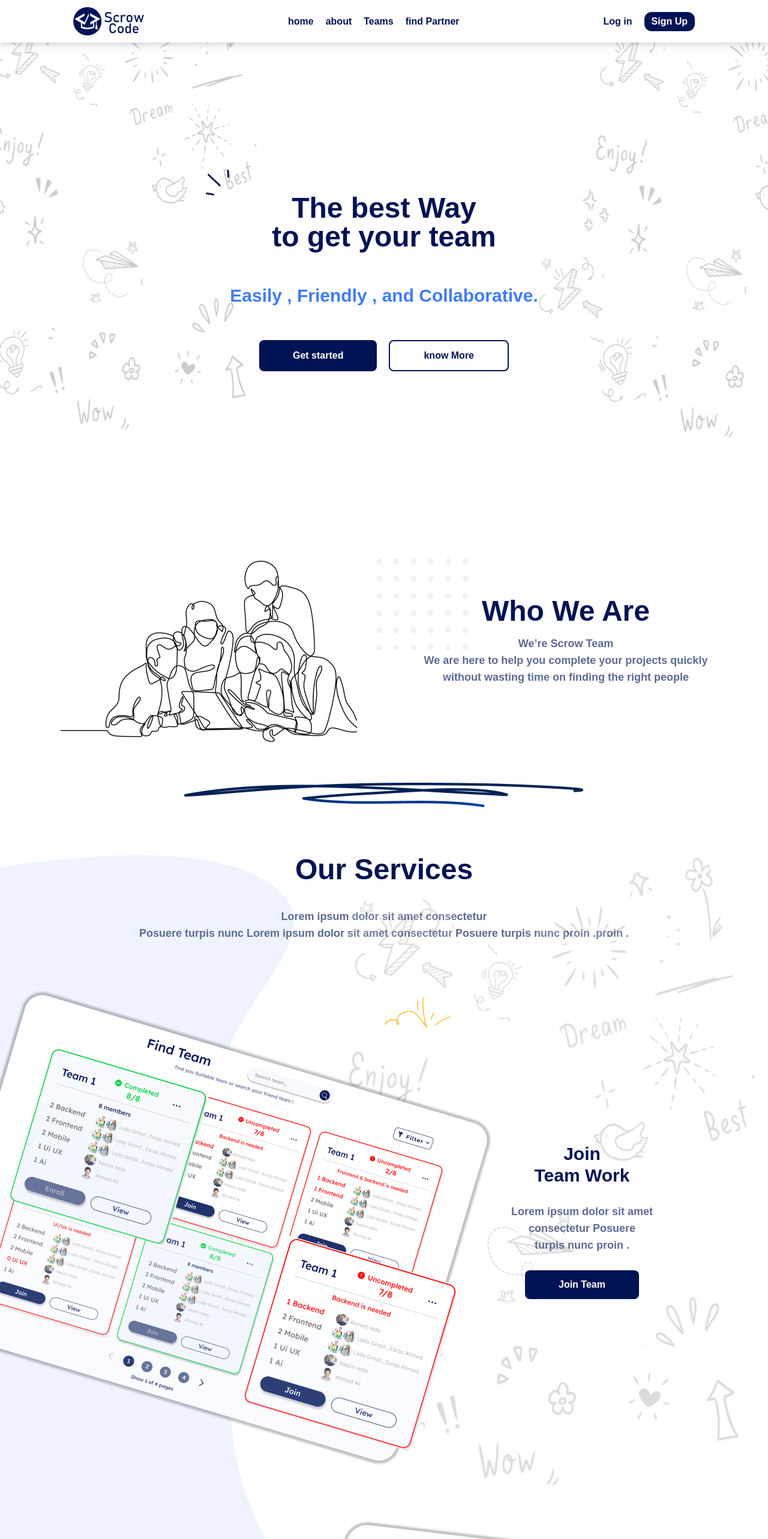
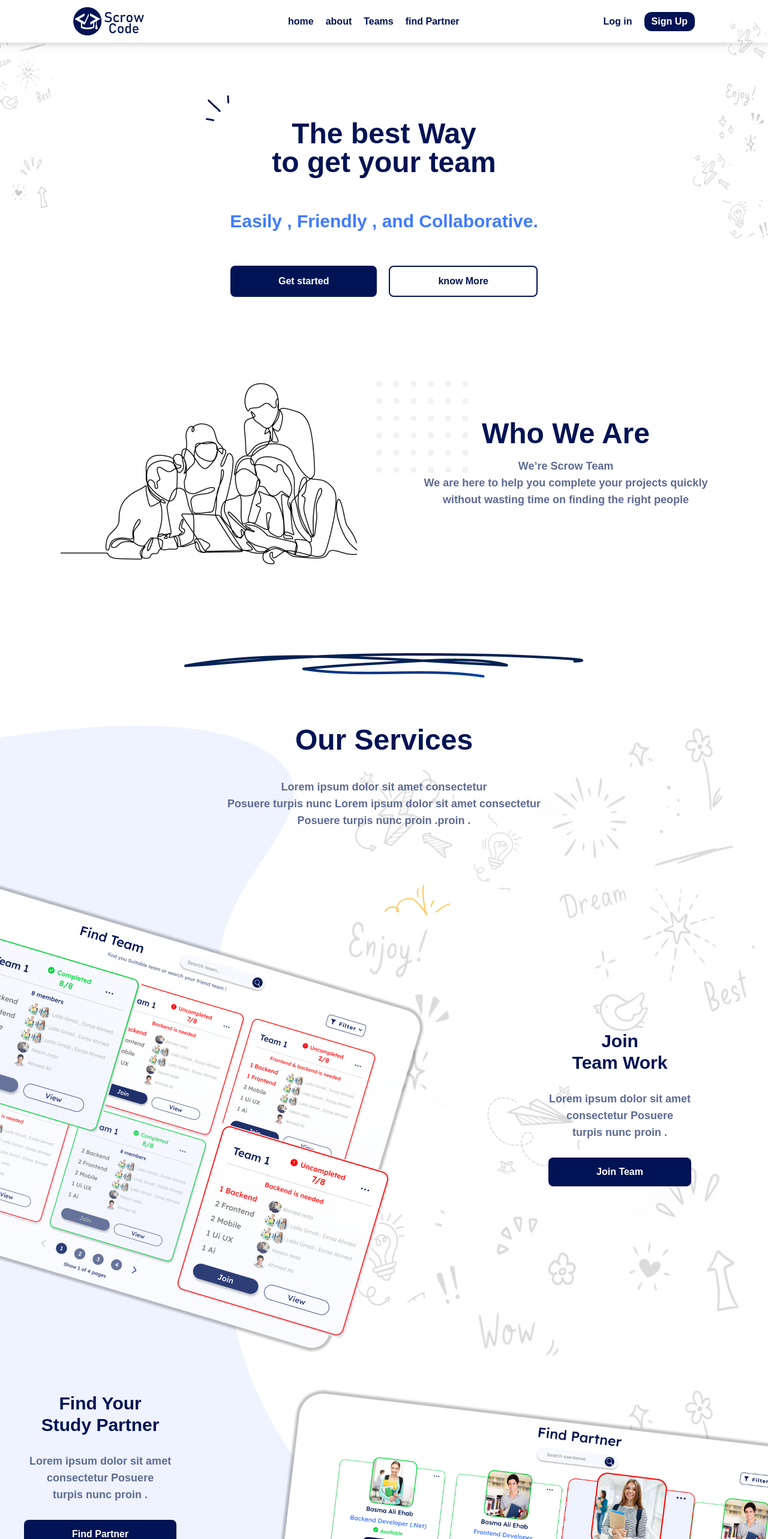
Before and after one commit to Saeedinum/ScrowCode, a React (Vite) app: page / in a window 1280 px wide. Shown: the top 2566 px of the page at 60% size. Built offline with nearby package versions, Linux system fonts and the light colour scheme; no server answers.

Commit message:
style: home style

```diff
--- a/src/pages/home/Home.tsx
+++ b/src/pages/home/Home.tsx
@@ -19,165 +19,281 @@ import star1 from "/src/assets/home//star1.svg";
 import star2 from "/src/assets/home//star2.svg";
 
 import whiteLogo from "/src/assets/home/whiteLogo.svg";
-import {Link} from "react-router-dom";
+import { Link } from "react-router-dom";
 
 const Home = () => {
   return (
     <>
-			<main className='flex flex-col'>
-				<section className='h-screen flex justify-center items-center relative overflow-hidden'>
-					<img src={backgroundleft} alt='background image' className='absolute left-0 top-[-50px] max-h-[91vh] z-0 ' />
-					<img src={backgroundright} alt='background image' className='absolute right-0 top-[-50px] max-h-[91vh] selection:' />
-					<div className='relative flex flex-col gap-14 items-center'>
-						<img src={backgroundlines} alt='background image' className='absolute -top-10 -left-10 ' />
-						<h1 className='text-5xl text-primary-first font-bold flex flex-col items-center '>
+      <main className="flex max-w-full flex-col">
+        <section className="relative flex items-center justify-center overflow-x-clip">
+          <img
+            src={backgroundleft}
+            alt="background image"
+            className="absolute -left-32 top-0 z-0 w-56 md:top-[-50px]"
+          />
+          <img
+            src={backgroundright}
+            alt="background image"
+            className="absolute -right-24 -top-10 z-50 w-56 overflow-hidden md:top-[-50px]"
+          />
+          <div className="relative mt-20 flex flex-col items-center gap-14 md:mt-32">
+            <img
+              src={backgroundlines}
+              alt="background image"
+              className="absolute -left-10 -top-10 hidden md:block"
+            />
+            <h1 className="flex flex-col items-center text-2xl font-bold text-primary-first md:text-5xl">
               <span>The best Way</span> to get your team
             </h1>
-						<p className='text-3xl font-bold text-primary-second'>Easily , Friendly , and Collaborative.</p>
-						<div className='flex gap-5'>
-							<button className='text-primary-fourth bg-primary-first rounded-lg px-14 py-3 font-bold'>Get started</button>
-							<button className='text-primary-first rounded-lg px-14 py-3 font-bold border-solid border-primary-first border-2'>know More</button>
+            <p className="text-1xl font-bold text-primary-second md:text-3xl">
+              Easily , Friendly , and Collaborative.
+            </p>
+            <div className="flex flex-col gap-5 text-sm sm:flex-row md:text-base">
+              <button className="rounded-lg bg-primary-first px-20 py-3 font-bold text-primary-fourth">
+                Get started
+              </button>
+              <button className="rounded-lg border-2 border-solid border-primary-first px-20 py-3 font-bold text-primary-first">
+                know More
+              </button>
             </div>
           </div>
         </section>
 
-				<section className='flex gap-28 justify-center items-center relative -top-20'>
-					<img src={officeWorker} alt='' />
-					<div className='relative flex flex-col justify-center items-center gap-4 '>
-						<img src={dots} alt='' className='absolute -top-16 -left-20' />
-						<p className='text-5xl text-primary-first font-bold'>Who We Are</p>
-						<p className='flex flex-col items-center text-lg font-bold text-Grey-first'>
+        <section className="relative flex flex-col items-center justify-center gap-28 pb-20 sm:flex-row">
+          <img
+            src={officeWorker}
+            alt=""
+            className="w-72 max-w-96 md:w-fit lg:max-w-fit"
+          />
+          <div className="relative flex flex-col items-center justify-center gap-4">
+            <img src={dots} alt="" className="absolute -left-20 -top-16" />
+            <p className="text-3xl font-bold text-primary-first md:text-5xl">
+              Who We Are
+            </p>
+            <p className="flex flex-col items-center text-center text-xs font-bold text-Grey-first md:text-lg">
               <span>We’re Scrow Team </span>
-							<span>We are here to help you complete your projects quickly</span>
+              <span>
+                We are here to help you complete your projects quickly
+              </span>
               <span>without wasting time on finding the right people</span>
             </p>
           </div>
-					<img src={Vector} alt='' className='absolute bottom-0 ' />
+          <img
+            src={Vector}
+            alt=""
+            className="absolute bottom-0 w-80 sm:w-96 md:w-fit"
+          />
         </section>
         {/* ******************************************************************************************* */}
-				<section className='relative flex flex-col items-center justify-center gap-20 '>
-					<img src={grayshadow1} alt='' className='absolute -left-14  top-0 -z-10 ' />
-					<img src={background3} alt='' className='absolute top-0 right-0' />
-					<div className='flex flex-col items-center gap-10'>
-						<h2 className='text-5xl text-primary-first font-bold'>Our Services</h2>
-						<p className='flex flex-col items-center text-lg font-bold text-Grey-first'>
-							Lorem ipsum dolor sit amet consectetur
-							<span>Posuere turpis nunc Lorem ipsum dolor sit amet consectetur Posuere turpis nunc proin .proin .</span>
+        <section className="relative mt-20 flex flex-col items-center justify-center sm:gap-20">
+          <img
+            src={grayshadow1}
+            alt=""
+            className="absolute -left-1/2 top-0 -z-30 sm:-left-14"
+          />
+          <img
+            src={background3}
+            alt=""
+            className="absolute right-0 top-32 -z-20 sm:top-0"
+          />
+          <div className="flex flex-col items-center gap-10">
+            <h2 className="text-2xl font-bold text-primary-first sm:text-5xl">
+              Our Services
+            </h2>
+            <p className="flex flex-col items-center justify-center text-[11px] font-bold text-Grey-first sm:text-lg">
+              <span>Lorem ipsum dolor sit amet consectetur</span>
+              <span>
+                Posuere turpis nunc Lorem ipsum dolor sit amet consectetur
+              </span>
+              <span>Posuere turpis nunc proin .proin .</span>
             </p>
           </div>
-					<section className='flex items-center justify-end relative w-full '>
-						<img src={teams} alt='' className='z-20 absolute left-0 top-0' />
-						<img src={star1} alt='' className='absolute top-0 left-1/2 z-30' />
-						<div className='flex flex-col gap-7 mr-48 mt-64 items-center'>
-							<h3 className='text-3xl text-primary-first font-bold flex flex-col items-center'>
+
+          <section className="relative flex w-full flex-col items-center justify-end gap-20 sm:flex-row md:gap-0">
+            <img
+              src={teams}
+              alt=""
+              className="-left-28 top-0 -z-10 mr-48 w-[465px] sm:absolute md:mr-0 md:w-2/3 lg:w-fit"
+            />
+            <img
+              src={star1}
+              alt=""
+              className="absolute left-1/2 top-0 z-30 hidden md:block"
+            />
+            <div className="flex flex-col items-center gap-7 sm:mr-32 sm:mt-28 lg:mt-64">
+              <h3 className="flex flex-col items-center text-center text-2xl font-bold text-primary-first md:text-3xl">
                 Join <span>Team Work</span>
               </h3>
-							<p className='flex flex-col items-center text-lg font-bold text-Grey-first'>
+              <p className="flex flex-col items-center text-center text-[11px] font-bold text-Grey-first md:text-lg">
+                <span className="w-fit whitespace-nowrap">
+                  Lorem ipsum dolor sit amet
+                </span>
+                <span> consectetur Posuere</span>
+                <span>turpis nunc proin .</span>
+              </p>
+              <button className="whitespace-nowrap rounded-lg bg-primary-first px-20 py-3 text-base font-bold text-primary-fourth">
+                Join Team
+              </button>
+            </div>
+          </section>
+
+          <section className="relative mt-20 flex w-full flex-col items-center justify-start gap-20 overflow-hidden sm:flex-row sm:pb-44 md:mt-64 md:gap-0 lg:pb-[30rem]">
+            <img
+              src={partners}
+              alt=""
+              className="right-0 top-0 -z-10 w-[465px] place-self-end sm:absolute md:mr-0 md:w-1/2 lg:w-2/3"
+            />
+            <img
+              src={background3}
+              alt=""
+              className="absolute right-0 top-32 -z-20 sm:top-0"
+            />
+            <div className="relative flex flex-col items-center gap-7 sm:mr-[25rem] md:ml-10 md:mt-2">
+              <img
+                src={star2}
+                alt=""
+                className="absolute -top-20 right-0 z-30 w-28 sm:hidden"
+              />
+              <h3 className="flex flex-col items-center text-2xl font-bold text-primary-first md:text-3xl">
+                Find Your <span>Study Partner</span>
+              </h3>
+              <p className="flex flex-col items-center text-center text-[11px] font-bold text-Grey-first md:text-lg">
                 <span>Lorem ipsum dolor sit amet</span>
                 <span> consectetur Posuere</span>
                 <span>turpis nunc proin .</span>
               </p>
-							<button className='text-primary-fourth bg-primary-first rounded-lg px-14 py-3 font-bold'>Join Team</button>
+              <button className="rounded-lg bg-primary-first px-20 py-3 font-bold text-primary-fourth">
+                Find Partner
+              </button>
             </div>
           </section>
 
-					<section className=' flex items-center justify-start relative mt-72 w-full'>
-						<img src={partners} alt='' className='z-20 absolute right-0 top-0 w-[60%]' />
-						<div className='flex flex-col gap-7 ml-48 mt-64 items-center'>
-							<h3 className="className= text-3xl text-primary-first font-bold flex flex-col items-center '">
-								Find Your <span>Study Partner</span>
+          <section className="relative mt-20 flex w-full flex-col items-center justify-end sm:mt-10 sm:flex-row sm:gap-20 md:gap-0">
+            <img
+              src={create}
+              alt=""
+              className="-left-28 top-0 -z-10 mr-48 w-[465px] sm:absolute md:mr-0 md:w-2/3 lg:w-fit"
+            />
+            <img
+              src={grayshadow2}
+              alt=""
+              className="absolute -left-1/2 top-0 -z-30 sm:-left-14 md:-top-40"
+            />
+            <div className="flex flex-col items-center gap-7 sm:mr-32 sm:mt-28 lg:mt-64">
+              <h3 className="flex flex-col items-center text-center text-2xl font-bold text-primary-first md:text-3xl">
+                Create Your <span> Own Team Work</span>
               </h3>
-							<p className='flex flex-col items-center text-lg font-bold text-Grey-first'>
-								<span>Lorem ipsum dolor sit amet</span>
+              <p className="flex flex-col items-center text-center text-[11px] font-bold text-Grey-first md:text-lg">
+                <span className="w-fit whitespace-nowrap">
+                  Lorem ipsum dolor sit amet
+                </span>
                 <span> consectetur Posuere</span>
                 <span>turpis nunc proin .</span>
               </p>
-							<button className='text-primary-fourth bg-primary-first rounded-lg px-14 py-3 font-bold'>Find Partner</button>
+              <button className="whitespace-nowrap rounded-lg bg-primary-first px-20 py-3 text-base font-bold text-primary-fourth">
+                Create team work
+              </button>
             </div>
           </section>
 
-					<section className='flex items-center justify-end relative  mt-64 w-full '>
-						<img src={background3} alt='' className='absolute' />
-						<img src={create} alt='' className='z-20 absolute -left-10 top-0' />
-						<img src={star1} alt='' className='absolute -top-10 left-[60%]  z-30' />
-						<div className='flex flex-col gap-7 mr-48 mt-64 items-center'>
-							<h3 className='text-3xl text-primary-first font-bold flex flex-col items-center'>
-								Create Your <span> Own Team Work</span>
-							</h3>
-							<p className='flex flex-col items-center text-lg font-bold text-Grey-first'>
-								<span>Lorem ipsum dolor sit amet</span>
-								<span> consectetur Posuere</span>
-								<span>turpis nunc proin .</span>
-							</p>
-							<button className='text-primary-fourth bg-primary-first rounded-lg px-14 py-3 font-bold'>Create team work</button>
-						</div>
-					</section>
-
-					<section className='relative w-full flex items-center justify-evenly  w-ful mt-72 gap-20'>
-						<img src={star2} alt='' className='absolute top-0 right-32 z-30' />
-						<img src={grayshadow2} alt='' className='absolute left-0   -z-10 ' />
-						<div className='flex items-end relative '>
-							<img src={mobile1} alt='' className='' />
-							<img src={mobile2} alt='' className='absolute left-[55%] bottom-2' />
+          <section className="w-ful relative mt-32 flex w-full flex-col items-center justify-evenly gap-20 sm:mt-72 md:flex-row md:gap-28">
+            <div className="relative ml-10 flex w-60 items-end place-self-start sm:ml-36 md:ml-10 lg:w-[20rem]">
+              <img src={mobile1} alt="" className="w-full" />
+              <img
+                src={mobile2}
+                alt=""
+                className="absolute bottom-2 left-1/2 w-full"
+              />
             </div>
 
-						<div className='flex flex-col gap-7 items-center'>
-							<h3 className='text-5xl text-primary-first font-bold flex flex-col items-center'>Download Our App</h3>
-							<p className='flex flex-col items-center text-lg font-bold text-Grey-first'>
+            <div className="relative flex flex-col items-center gap-7">
+              <img
+                src={star2}
+                alt=""
+                className="absolute -top-20 right-0 z-30 sm:hidden"
+              />
+              <h3 className="flex flex-col items-center text-center text-2xl font-bold text-primary-first md:text-3xl">
+                Download Our App
+              </h3>
+              <p className="flex flex-col items-center text-center text-[11px] font-bold text-Grey-first md:text-lg">
                 <span>get our app now and Lorem ipsum dolor sit amet </span>
                 <span> consectetur Posuere </span>
                 <span>turpis nunc proin .</span>
               </p>
-							<button className='text-primary-fourth bg-primary-first rounded-lg px-36 py-3 font-bold'>Downlaod Now</button>
+              <button className="whitespace-nowrap rounded-lg bg-primary-first px-36 py-3 text-base font-bold text-primary-fourth md:px-32">
+                Downlaod Now
+              </button>
             </div>
           </section>
 
-					<section className='relative w-full flex justify-start items-start gap-20 mt-44 pl-32'>
-						<img src={grayshadow3} alt='' className='absolute left-0 -top-[570px] -z-10   ' />
+          <section className="relative mt-44 hidden w-full items-start justify-start gap-20 pl-32 lg:flex">
+            <img
+              src={grayshadow3}
+              alt=""
+              className="absolute -top-[570px] left-0 -z-10"
+            />
 
-						<div className='flex flex-col gap-10 p-20 pr-24 rounded-[100px] justify-start text-primary-fourth bg-primary-second '>
-							<p className='text-3xl flex flex-col items-center mr-20'>
+            <div className="flex flex-col justify-start gap-10 rounded-[100px] bg-primary-second p-20 pr-24 text-primary-fourth">
+              <p className="mr-20 flex flex-col items-center text-3xl">
                 Get in Touch <span>with us</span>
               </p>
-							<p className='text-2xl flex flex-col items-center mr-3 '>
+              <p className="mr-3 flex flex-col items-center text-2xl">
                 Mail us <span>Scrow_code@gmail.com</span>
               </p>
             </div>
 
-						<form className='flex flex-col justify-center items-center gap-10'>
+            <form className="flex flex-col items-center justify-center gap-10">
               <input
-								type='text'
-								placeholder='Your Name'
-								className='bg-transparent placeholder:text-primary-first border-solid border-primary-first border-b-2 w-96 pb-3 font-bold outline-none'
+                type="text"
+                placeholder="Your Name"
+                className="w-96 border-b-2 border-solid border-primary-first bg-transparent pb-3 font-bold outline-none placeholder:text-primary-first"
               />
               <input
-								type='text'
-								placeholder='Your Email'
-								className='bg-transparent placeholder:text-primary-first border-solid border-primary-first border-b-2 w-96 pb-3 font-bold outline-none'
+                type="text"
+                placeholder="Your Email"
+                className="w-96 border-b-2 border-solid border-primary-first bg-transparent pb-3 font-bold outline-none placeholder:text-primary-first"
               />
-							<button className='text-primary-fourth bg-primary-first rounded-lg px-14 py-3 w-fit font-bold mt-32'>Contact US</button>
+              <button className="mt-32 w-fit rounded-lg bg-primary-first px-14 py-3 font-bold text-primary-fourth">
+                Contact US
+              </button>
             </form>
           </section>
         </section>
       </main>
-			<footer className='bg-primary-first mt-64 flex gap-16  text-[#95A3D5] font-bold pt-10 pl-10 pb-24 items-start'>
-				<img src={whiteLogo} alt='' className="mt-5" />
-				<div className='flex flex-col gap-1 ml-20'>
-					<p className='mb-5 text-primary-fourth'> Navigation</p>
-					<Link to={""} className="hover:text-primary-third">home</Link>
-					<Link to={""} className="hover:text-primary-third">About us</Link>
-					<Link to={""} className="hover:text-primary-third">Teams</Link>
-					<Link to={""} className="hover:text-primary-third">find partner</Link>
+      <footer className="mt-64 flex flex-col items-center  md:items-start justify-center bg-primary-first p-20  pt-10 font-bold text-[#95A3D5]">
+        <div className="flex flex-col items-start justify-center gap-10 md:flex-row md:gap-20 ">
+          <img src={whiteLogo} alt="" className="" />
+          <div className="flex flex-col gap-1 lg:ml-28">
+            <p className="mb-4 text-primary-fourth"> Navigation</p>
+            <Link to={""} className="hover:text-primary-third">
+              home
+            </Link>
+            <Link to={""} className="hover:text-primary-third">
+              About us
+            </Link>
+            <Link to={""} className="hover:text-primary-third">
+              Teams
+            </Link>
+            <Link to={""} className="hover:text-primary-third">
+              find partner
+            </Link>
           </div>
-				<div className='flex flex-col gap-1 ml-48' >
-					<p className='mb-5 text-primary-fourth'> LEGAL</p>
-					<Link to={""} className="hover:text-primary-third">General Info</Link>
-					<Link to={""} className="hover:text-primary-third">Privacy Policy</Link>
-					<Link to={""} className="hover:text-primary-third">Terms of Service</Link>
+          <div className="flex flex-col lg:ml-28">
+            <p className="mb-4 text-primary-fourth"> LEGAL</p>
+            <Link to={""} className="hover:text-primary-third">
+              General Info
+            </Link>
+            <Link to={""} className="hover:text-primary-third">
+              Privacy Policy
+            </Link>
+            <Link to={""} className="hover:text-primary-third">
+              Terms of Service
+            </Link>
           </div>
-				<div className='flex flex-col gap-1'>
-					<p className='mb-5 text-primary-fourth'> Talk To US</p>
+          <div className="flex flex-col">
+            <p className="mb-4 text-primary-fourth"> Talk To US</p>
             <Link to={""}> Scrow_code@gmail.com</Link>
+          </div>
         </div>
       </footer>
     </>
--- a/src/styles/index.css
+++ b/src/styles/index.css
@@ -65,6 +65,7 @@
   }
   body {
     @apply bg-background text-foreground;
+    @apply font-sans;
   }
 }
 
```
Lines whose indentation alone changed are shown as unchanged.
